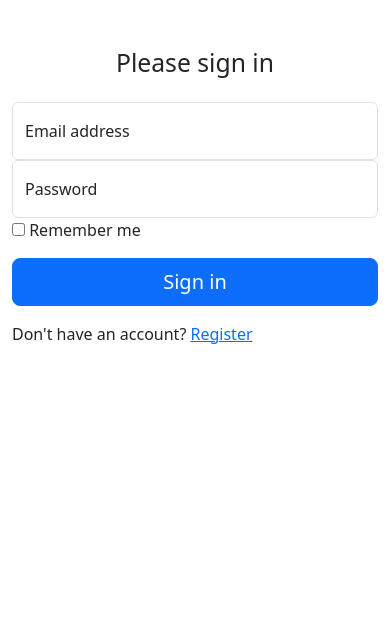
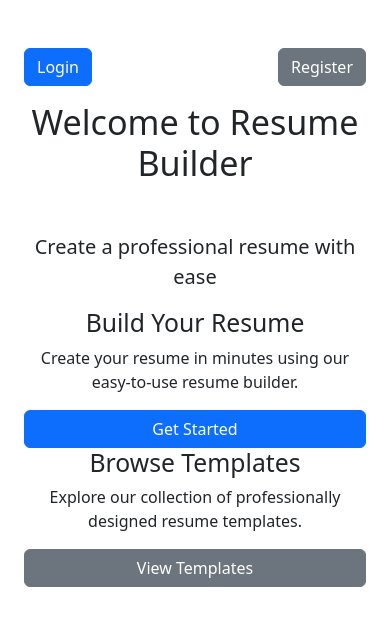
Before and after one commit to benWhen/ResumeBuilder-g6, a Django app: page / in a window 390 px wide. Shown: the top 626 px of the page. Run offline with Django 5.2, Linux system fonts and the light colour scheme.

Commit message:
Created utilites.py Created more tests for models.py Added username section to register.html Created home.html Added password length validator Added phone number validation Attempted to update login and register

```diff
--- a/ResumeBuilderApp/forms.py
+++ b/ResumeBuilderApp/forms.py
@@ -4,9 +4,9 @@ from .models import MyUser
 class MyUserCreationForm(UserCreationForm):
     class Meta:
         model = MyUser
-        fields = ('email',)  # Adjust fields as needed
+        fields = ('email','password','username')  # Adjust fields as needed
 
 class MyAuthenticationForm(AuthenticationForm):
     class Meta:
         model = MyUser
-        fields = ('username', 'password')
+        fields = ('email', 'password')
--- a/ResumeBuilderApp/views.py
+++ b/ResumeBuilderApp/views.py
@@ -1,36 +1,51 @@
+from django.contrib import messages
 from django.shortcuts import render, redirect
 from .forms import MyUserCreationForm, MyAuthenticationForm
-from django.contrib.auth import login, logout
+from django.contrib.auth import login, logout, authenticate
+from django.contrib.auth.forms import UserCreationForm
 from django.contrib.auth import get_user_model
-from django.views import View
+
 User = get_user_model()
 
+
 # Create your views here.
+def user_login(request):
+    if request.method == 'POST':
+        form = MyAuthenticationForm(request, request.POST)
+        if form.is_valid():
+            email = form.cleaned_data.get('email')
+            password = form.cleaned_data.get('password')
+            user = authenticate(request, email=email, password=password)
+            if user is not None:
+                login(request, user)
+                return redirect('home')
+            else:
+                form.add_error(None, 'Invalid email or password.')
+    else:
+        form = MyAuthenticationForm()
+    return render(request, 'pages/login.html', {'form': form})
+
+
 def register(request):
     if request.method == 'POST':
+        print("Register view function is being executed!")
         form = MyUserCreationForm(request.POST)
         if form.is_valid():
-            user = form.save()
+            form.save()
+            email = form.cleaned_data.get('email')
+            raw_password = form.cleaned_data.get('password')
+            user = authenticate(email=email, password=raw_password)
             login(request, user)
-            return redirect('pages/register.html')
+            return redirect('home')
     else:
         form = MyUserCreationForm()
     return render(request, 'pages/register.html', {'form': form})
 
-def user_login(request):
-    if request.method == 'POST':
-        form = MyAuthenticationForm(request, request.POST)
-        if form.is_valid():
-            user = form.get_user()
-            login(request, user)
-            return redirect('pages/register.html')
-    else:
-        form = MyAuthenticationForm()
-    return render(request, 'pages/login.html', {'form' : form})
 
 def user_logout(request):
     logout(request)
-    return redirect('pages/register.html')
+    return redirect('pages/login.html')
+
 
 def home(request):
-    return render(request, 'pages/register.html')
+    return render(request, 'pages/home.html')
--- a/django_project/urls.py
+++ b/django_project/urls.py
@@ -19,8 +19,9 @@ from django.urls import path
 from ResumeBuilderApp import views
 
 urlpatterns = [
-    path('', views.user_login, name='home'),
+    path('', views.home, name='home'),
     path('admin/', admin.site.urls),
     path('login/', views.user_login, name='login'),
     path('register/', views.register, name='register'),
+    path('home/', views.home, name='home')
 ]
--- /dev/null
+++ b/templates/pages/home.html
@@ -0,0 +1,28 @@
+{% extends 'base.html' %}
+
+{% block content %}
+<div class="container">
+    <div class="row justify-content-center mt-5">
+        <main>
+            <div class="d-flex justify-content-between mb-3">
+                <a href="{% url 'login' %}" class="btn btn-primary">Login</a>
+                <a href="{% url 'register' %}" class="btn btn-secondary">Register</a>
+            </div>
+            <h1 class="display-4 text-center mb-5">Welcome to Resume Builder</h1>
+            <p class="lead text-center">Create a professional resume with ease</p>
+            <div class="row">
+                <div class="col-md-6">
+                    <h2 class="text-center">Build Your Resume</h2>
+                    <p class="text-center">Create your resume in minutes using our easy-to-use resume builder.</p>
+                    <a href="#" class="btn btn-primary d-block mx-auto">Get Started</a>
+                </div>
+                <div class="col-md-6">
+                    <h2 class="text-center">Browse Templates</h2>
+                    <p class="text-center">Explore our collection of professionally designed resume templates.</p>
+                    <a href="#" class="btn btn-secondary d-block mx-auto">View Templates</a>
+                </div>
+            </div>
+        </main>
+    </div>
+</div>
+{% endblock %}
```
Also changed, not shown: ResumeBuilderApp/models.py (+7 -1 lines), ResumeBuilderApp/tests.py (+39 -0 lines), ResumeBuilderApp/utilities.py (added, +13 -0 lines), templates/pages/register.html (+8 -6 lines), db.sqlite3.
